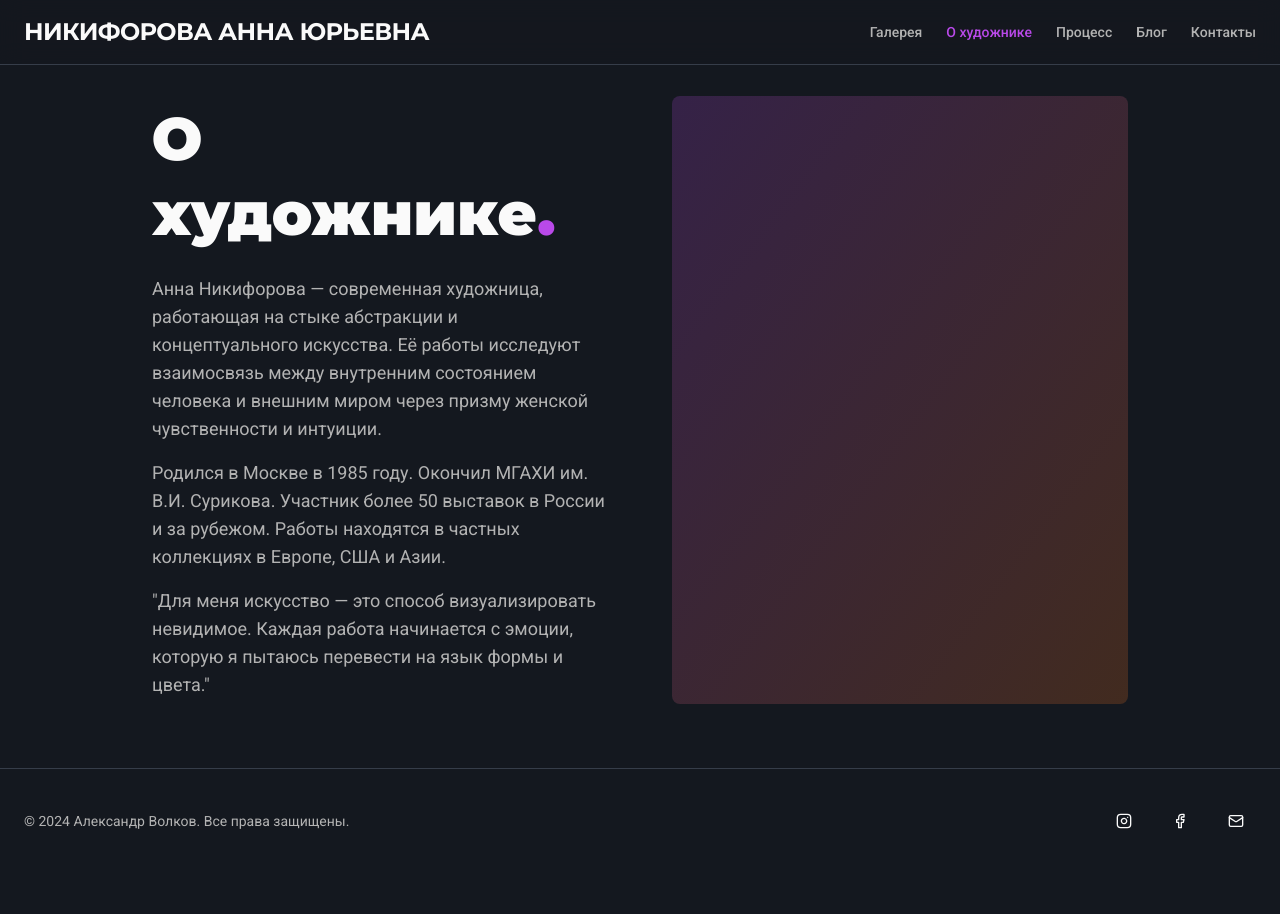
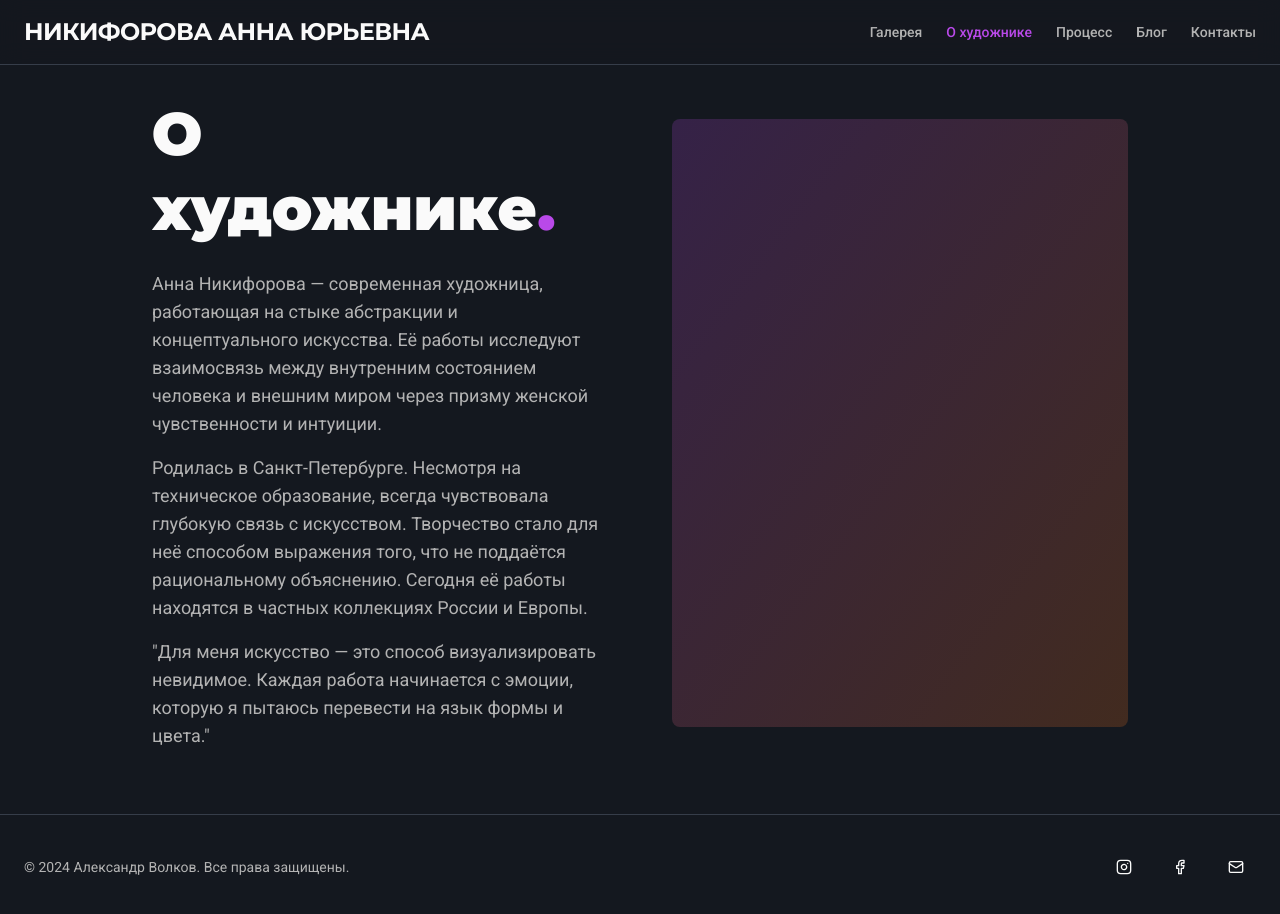
Before and after one commit to pr-poehali-dev/artist-portfolio-codex, a React (Vite) app: page / in a window 1280 px wide. Both pictures are taken after a click on the button "О художнике". Shown: the top 914 px of the page. Before the commit the page ends 873 px from the top, so only its background shows below. Built offline with nearby package versions, Linux system fonts and the light colour scheme.

Commit message:
Петербургская художница из технического вуза

```diff
--- a/src/pages/Index.tsx
+++ b/src/pages/Index.tsx
@@ -264,9 +264,10 @@ export default function Index() {
                     состоянием человека и внешним миром через призму женской чувственности и интуиции.
                   </p>
                   <p>
-                    Родился в Москве в 1985 году. Окончил МГАХИ им. В.И. Сурикова. Участник более 50
-                    выставок в России и за рубежом. Работы находятся в частных коллекциях в Европе,
-                    США и Азии.
+                    Родилась в Санкт-Петербурге. Несмотря на техническое образование, всегда чувствовала
+                    глубокую связь с искусством. Творчество стало для неё способом выражения того, что не
+                    поддаётся рациональному объяснению. Сегодня её работы находятся в частных коллекциях
+                    России и Европы.
                   </p>
                   <p>
                     "Для меня искусство — это способ визуализировать невидимое. Каждая работа
```
